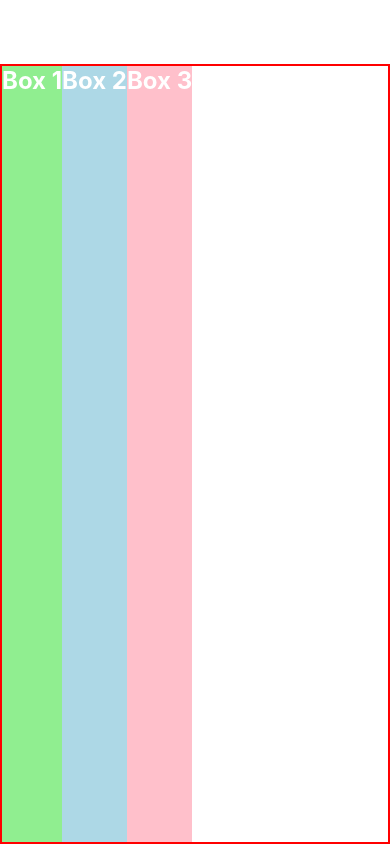
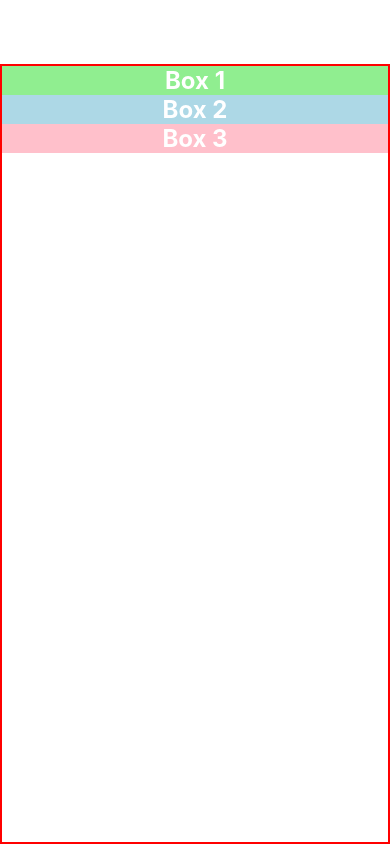
Before and after one commit to OkkashaAlly/react-native-tut, a React Native app: screen / in a window 390 px wide. Built offline with nearby package versions, Linux system fonts and the light colour scheme.

Commit message:
29 - Justify Content

```diff
--- a/App.js
+++ b/App.js
@@ -21,6 +21,7 @@ const styles = StyleSheet.create({
     borderColor: "red",
     borderWidth: 2,
     flex: 1,
-    flexDirection: "row", // "row" | "column" | "row-reverse" | "column-reverse"
+    flexDirection: "column", // "row" | "column" | "row-reverse" | "column-reverse"
+    justifyContent: "flex-start", // "flex-start" | "flex-end" | "center" | "space-between" | "space-around" | "space-evenly"
   },
 });
```
